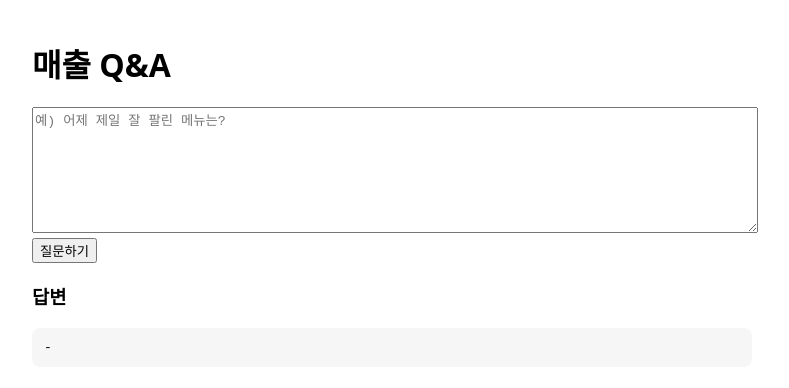
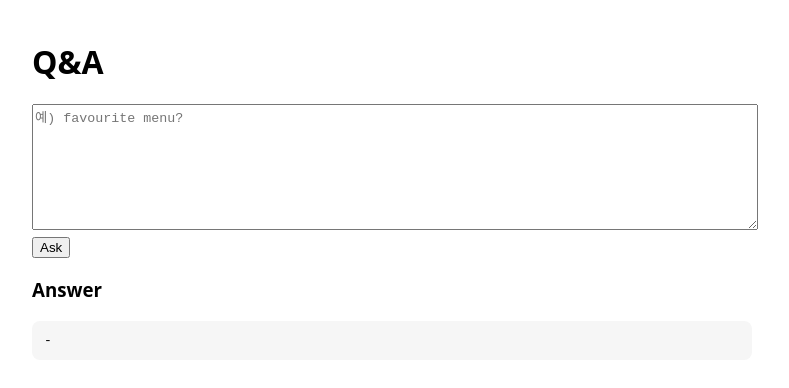
Before and after one commit to hoon-borium/borium, a plain HTML site: page index.html in a window 1280 px wide. Shown: the whole page, without its empty margins (248-1037 px from the left). Drawn offline with Linux system fonts and the light colour scheme.

Commit message:
4th index

```diff
--- a/index.html
+++ b/index.html
@@ -11,10 +11,10 @@
     </style>
   </head>
   <body>
-    <h1>매출 Q&A</h1>
-    <textarea id="q" placeholder="예) 어제 제일 잘 팔린 메뉴는?"></textarea>
-    <button id="send">질문하기</button>
-    <h3>답변</h3>
+    <h1>Q&A</h1>
+    <textarea id="q" placeholder="예) favourite menu?"></textarea>
+    <button id="send">Ask</button>
+    <h3>Answer</h3>
     <pre id="answer">-</pre>
     <script>
       const API_URL = "https://7mx3ummxjg.execute-api.eu-west-2.amazonaws.com/qa";
@@ -22,7 +22,7 @@
       document.getElementById("send").onclick = async () => {
         const question = document.getElementById("q").value.trim();
         if (!question) return;
-        document.getElementById("answer").textContent = "질문 처리 중...";
+        document.getElementById("answer").textContent = "Processing...";
         try {
           const r = await fetch(API_URL, {
             method: "POST",
```
